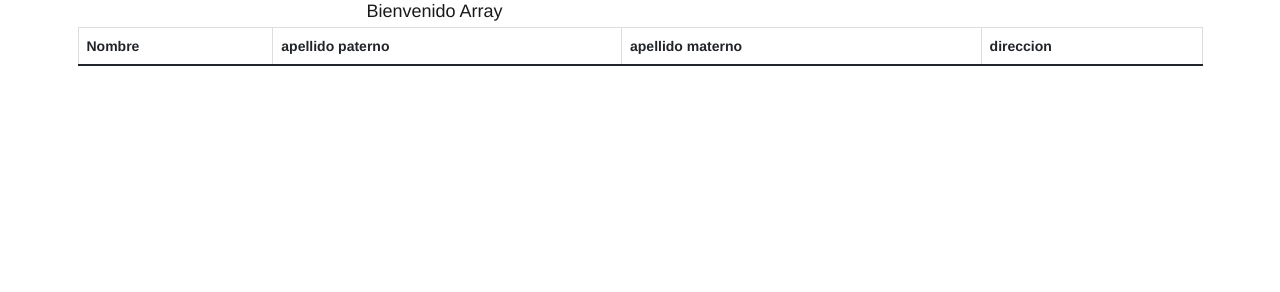
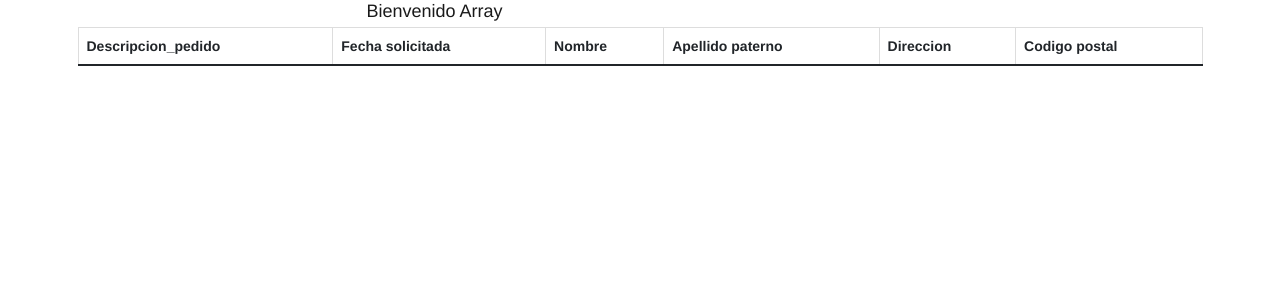
Before and after one commit to LuisAlbertoAttack1/PlantillaDeMoles.LA, a PHP site: page /views/Views-vistaInicio.php in a window 1280 px wide. Shown: the part 70-362 px from the top of the page. Run offline with PHP 8.4, Linux system fonts and the light colour scheme; the visitor is signed in with stand-in values (Sample User, id 1); tables that the repository leaves empty hold one stand-in row (values such as "Sample post"); data that the repository does not hold is empty; some libraries are stand-ins or nearby versions.

Commit message:
terminado0.1

```diff
--- a/clases/Usuarios.php
+++ b/clases/Usuarios.php
@@ -53,11 +53,13 @@ class Usuarios{
     return $respuesta;
 
    }
-   public function consultar_pedido($fk_id_cliente){
+   public function consultar_pedido($fk_id_cliente,$usuario){
     $c = new Conexion();
     $conexion = $c->conectar();
-
-    $sql = "SELECT * FROM t_clientes WHERE id_cliente = '$fk_id_cliente[0]'";
+    $ssql = "SELECT t_usuarios.fk_id_cliente FROM t_usuarios WHERE usuario = '$usuario';";
+    $resultado = mysqli_query($conexion,$ssql);
+    $id_cliente = mysqli_fetch_array($resultado);
+    $sql = "SELECT t_pedidos.id_pedido,t_pedidos.descripcion_pedido,t_pedidos.fecha_entrega_pedido,t_pedidos.fk_id_cliente,t_clientes.id_cliente,t_clientes.nombre_cliente,t_clientes.apellido_paterno_cliente,t_clientes.direccion_cliente, t_clientes.cp_cliente  FROM t_pedidos INNER JOIN t_clientes WHERE t_clientes.id_cliente = '$fk_id_cliente[0]' AND t_pedidos.fk_id_cliente = '$id_cliente[0]'";
 
             $respuesta = mysqli_query($conexion, $sql);
 
--- a/views/Views-vistaInicio.php
+++ b/views/Views-vistaInicio.php
@@ -5,8 +5,9 @@ require_once "../db/Conexion.php";
 require_once "../clases/Usuarios.php";
 
 $Usuarios = new Usuarios();
+$usuario = $_SESSION['usuario'];
 $id_cliente = $_SESSION['cliente'];
-$datos = $Usuarios->consultar_pedido($id_cliente);
+$datos = $Usuarios->consultar_pedido($id_cliente,$usuario);
 
 $_SESSION['pedido'] = $id_cliente;
 
@@ -39,21 +40,28 @@ $_SESSION['pedido'] = $id_cliente;
             <div class="col">
                 <table id="example" class="table table-striped table-bordered nowrap mt-4" style="width:100%">
                     <thead>
+                        <th hidden>Id pedido</th>
+                        <th>Descripcion_pedido</th>
+                        <th>Fecha solicitada</th>
                         <th hidden>Id cliente</th>
                         <th>Nombre</th>
-                        <th>apellido paterno</th>
-                        <th>apellido materno</th>
-                        <th>direccion</th>
+                        <th>Apellido paterno</th>
+                        <th>Direccion</th>
+                        <th>Codigo postal</th>
+
 
                     </thead>
                     <tbody>
                         <?php foreach ($datos as $item) : ?>
                             <tr>
+                                <td hidden><?php echo $item['id_pedido']?></td>
+                                <td><?php echo $item['descripcion_pedido']?></td>
+                                <td><?php echo $item['fecha_entrega_pedido']?></td>
                                 <td hidden><?php echo $item['id_cliente']; ?></td>
                                 <td><?php echo $item['nombre_cliente']; ?></td>
                                 <td><?php echo $item['apellido_paterno_cliente']; ?></td>
-                                <td><?php echo $item['apellido_materno_cliente']; ?></td>
                                 <td><?php echo $item['direccion_cliente']; ?></td>
+                                <td><?php echo $item['cp_cliente']; ?></td>
                             </tr>
                         <?php endforeach; ?>
                     </tbody>
```
